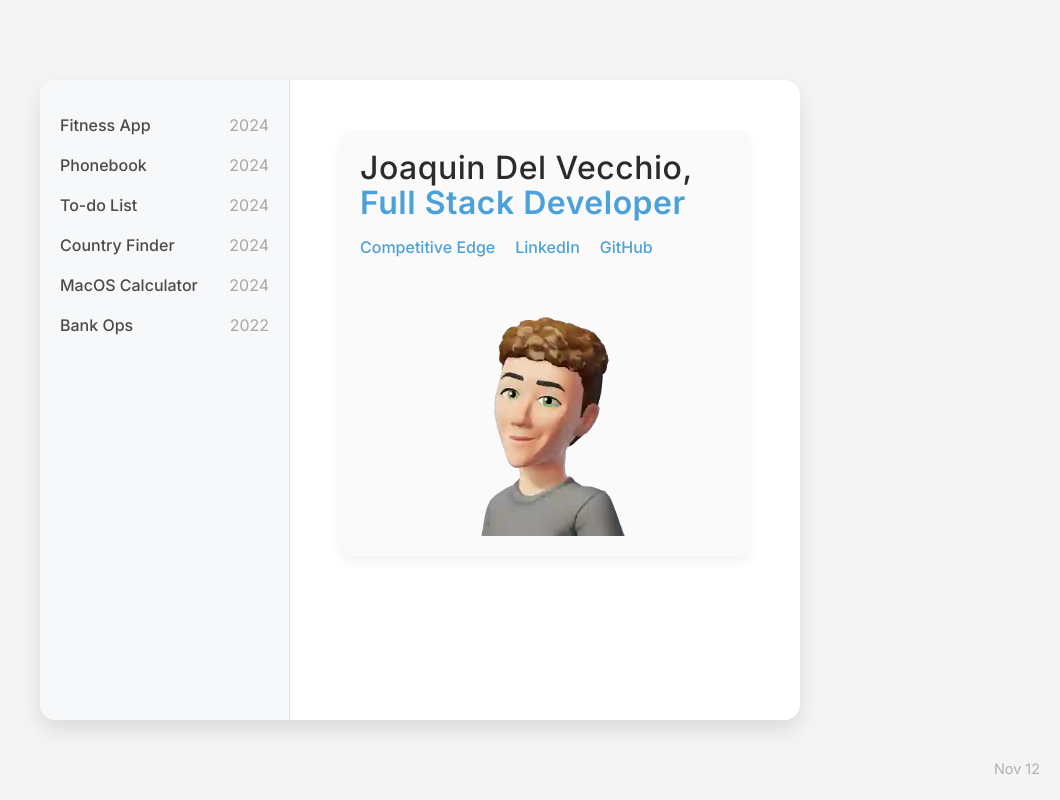
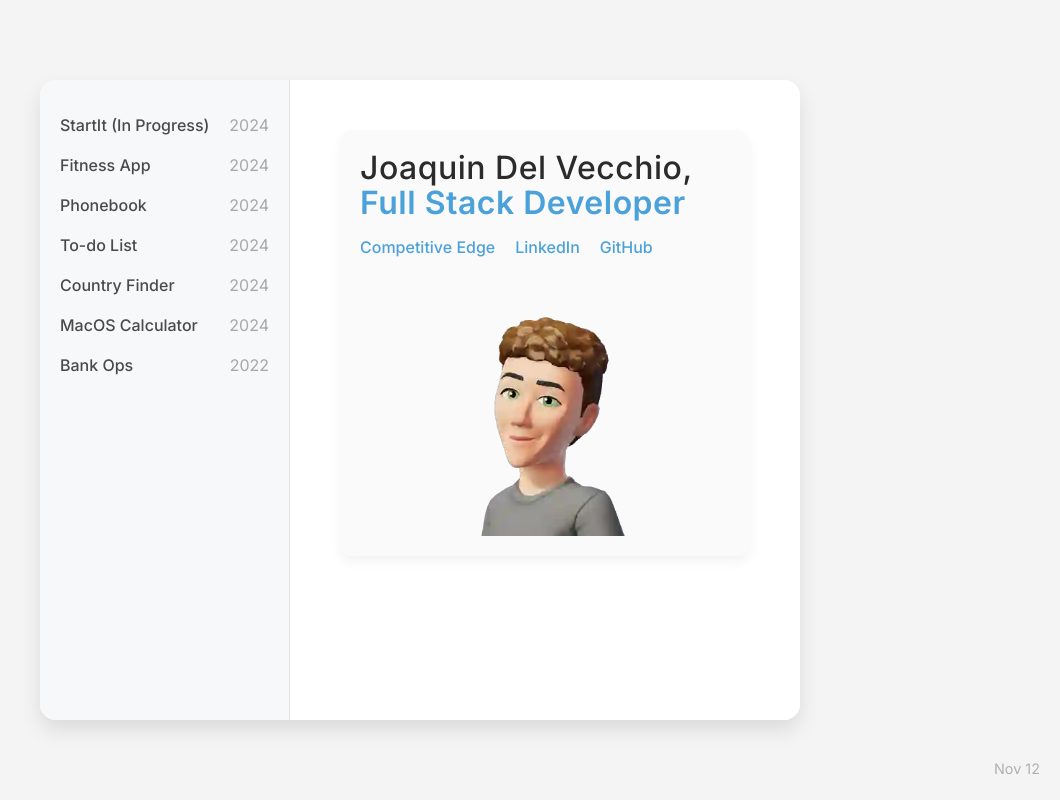
Before and after one commit to JoaDelVecchio/personalWebsite, a React (Vite) app: page / in a window 1280 px wide. Shown: the whole page, without its empty margins (220-1280 px from the left). Built offline with nearby package versions, Linux system fonts and the light colour scheme.

Commit message:
Add new link

```diff
--- a/package.json
+++ b/package.json
@@ -11,7 +11,8 @@
   },
   "dependencies": {
     "react": "^18.3.1",
-    "react-dom": "^18.3.1"
+    "react-dom": "^18.3.1",
+    "tailwind": "^4.0.0"
   },
   "devDependencies": {
     "@eslint/js": "^9.13.0",
--- a/src/App.jsx
+++ b/src/App.jsx
@@ -10,6 +10,22 @@ function App() {
   });
 
   const projects = [
+    {
+      id: "startups-blog",
+      name: "StartIt (In Progress)",
+      year: "2024",
+      link: "http://localhost:3000/",
+      image: "startupblogs.png",
+      description:
+        "Startups Blog is a NextJS web platform designed for sharing and exploring inspiring startup stories. Built with Next.js and TypeScript, it offers users the ability to browse, search, and add new startup success stories. With a clean, minimalist design and dynamic rendering, it ensures a seamless user experience.",
+      technologies: [
+        "Next.js",
+        "TypeScript",
+        "TailwindCSS",
+        "Node.js",
+        "REST API",
+      ],
+    },
     {
       id: "fitness-app",
       name: "Fitness App",
```
Also changed, not shown: public/startupblogs.png (added), 1 other file (tests, documents, lock files or other folders).
